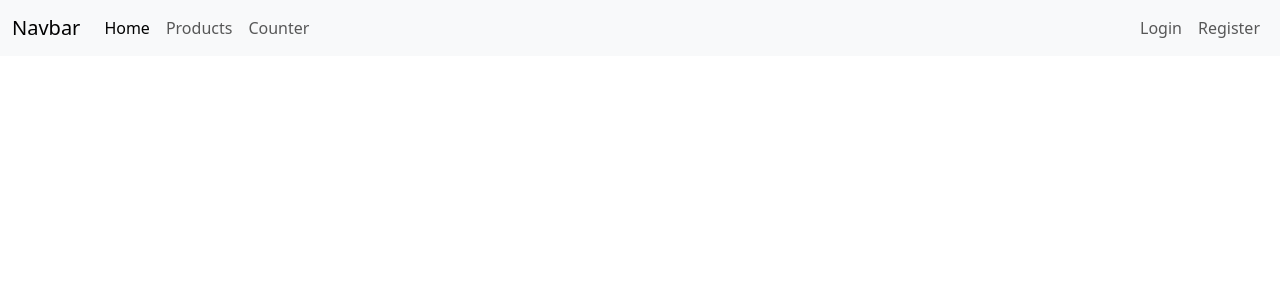
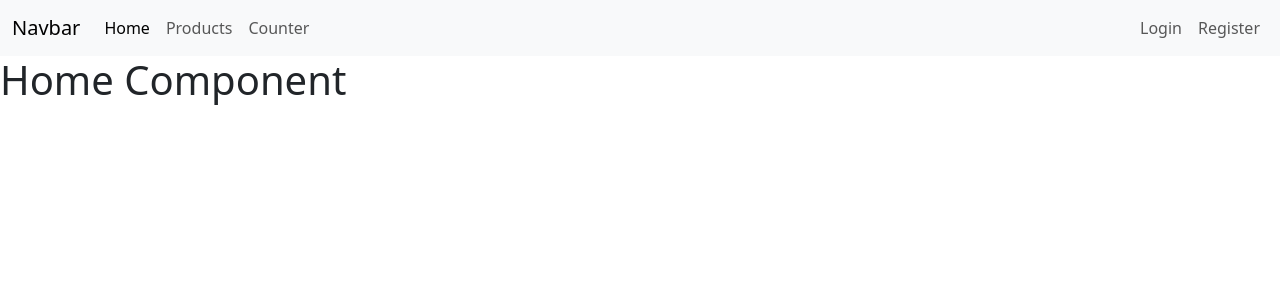
Before and after one commit to soft-coded/vite-project, a React (Vite) app: page / in a window 1280 px wide. Shown: the top 300 px of the page. Built offline with nearby package versions, Linux system fonts and the light colour scheme.

Commit message:
Use useRoutes to shorten the code

```diff
--- a/src/App.jsx
+++ b/src/App.jsx
@@ -1,4 +1,4 @@
-import { Routes, Route } from "react-router-dom";
+import { useRoutes } from "react-router-dom";
 
 import { Nav } from "./components/nav";
 import Login from "./components/login";
@@ -16,14 +16,12 @@ const routes = [
 ];
 
 function App() {
+	const element = useRoutes(routes);
+
 	return (
 		<>
 			<Nav />
-			<Routes>
-				{routes.map((route, i) => {
-					<Route key={i} path={route.path} element={route.element} />;
-				})}
-			</Routes>
+			{element}
 		</>
 	);
 }
```
